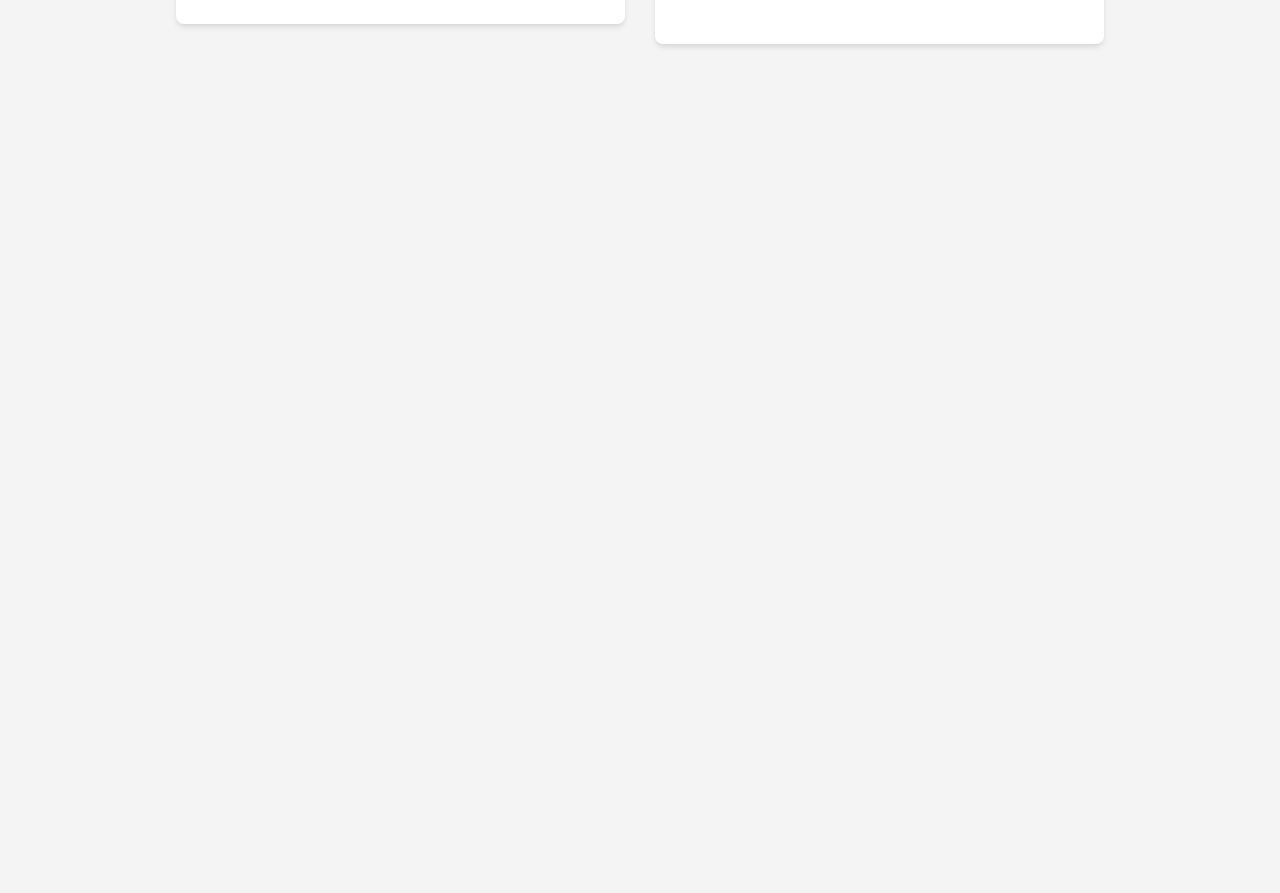
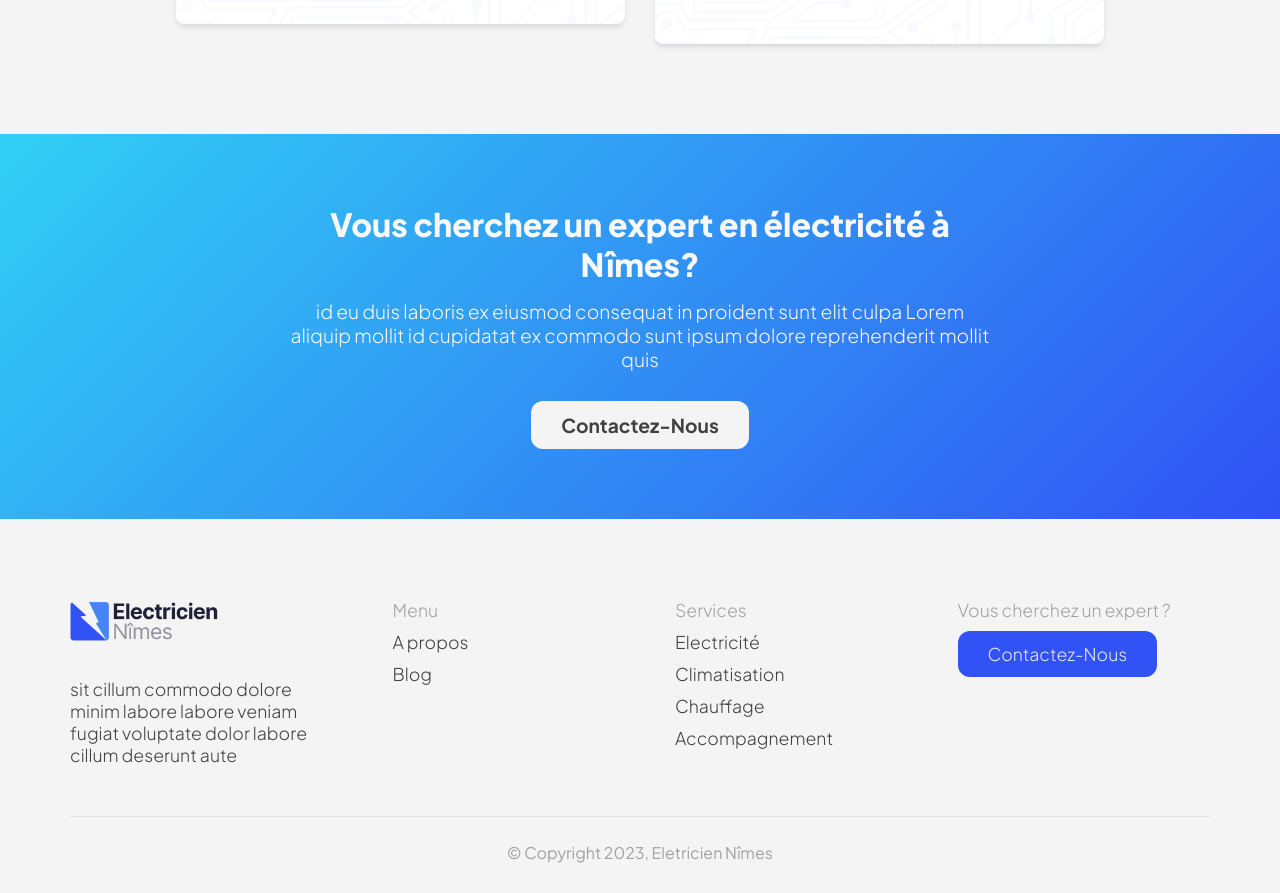
Before and after one commit to pierregoaer/deprecated-website-lending-v0, a React (Vite) app in the folder client/: page / in a window 1280 px wide. Shown: the part 1740-2633 px from the top of the page. Before the commit the page ends 1874 px from the top, so only its background shows below. Built offline with nearby package versions, Linux system fonts and the light colour scheme.

Commit message:
Adding CTA and footer with responsivness

```diff
--- a/client/src/App.jsx
+++ b/client/src/App.jsx
@@ -1,6 +1,8 @@
 import React from 'react';
 import { Routes, Route } from 'react-router-dom';
 import Nav from './components/Nav';
+import Footer from './components/Footer';
+import CTAMain from './components/CTAMain';
 import Home from './pages/Home';
 import Services from './pages/Services';
 import Contact from './pages/Contact';
@@ -16,6 +18,8 @@ function App() {
 				<Route path={'/services'} element={<Services />} />
 				<Route path={'/contact'} element={<Contact />} />
 			</Routes>
+			<CTAMain />
+			<Footer />
 		</>
 	);
 }
--- /dev/null
+++ b/client/src/components/CTAMain.jsx
@@ -0,0 +1,18 @@
+import React from 'react';
+import {Link} from 'react-router-dom';
+
+import '../styles/cta-main.css';
+
+export default function CTAMain() {
+    return (
+        <section className="cta-main--container">
+            <div className="section--inner cta-main--main">
+                <div className="cta-main--text">
+                    <h3>Vous cherchez un expert en électricité à Nîmes?</h3>
+                    <p>id eu duis laboris ex eiusmod consequat in proident sunt elit culpa Lorem aliquip mollit id cupidatat ex commodo sunt ipsum dolore reprehenderit mollit quis</p>
+                    <Link to={'/contact'} className="btn-primary">Contactez-Nous</Link>
+                </div>
+            </div>
+        </section>
+    );
+}
--- /dev/null
+++ b/client/src/components/Footer.jsx
@@ -0,0 +1,41 @@
+import React from 'react';
+import {Link} from 'react-router-dom';
+
+import '../styles/footer.css';
+
+export default function Footer() {
+    return (
+        <section className="footer--container">
+            <div className="section--inner footer--main">
+                <div className="footer--nav">
+                    <div className="column-1 column flex-column">
+                        <Link to={'/'} className="header--logo-container">
+                            <img className="header--logo" src="/logos/logo_main.png" alt=""/>
+                        </Link>
+                        <p>sit cillum commodo dolore minim labore labore veniam fugiat voluptate dolor labore cillum
+                            deserunt aute</p>
+                    </div>
+                    <div className="column-2 column flex-column">
+                        <p className="column-title">Menu</p>
+                        <Link to={'/'}>A propos</Link>
+                        <Link to={'/'}>Blog</Link>
+                    </div>
+                    <div className="column-3 column flex-column">
+                        <p className="column-title">Services</p>
+                        <Link to={'/'}>Electricité</Link>
+                        <Link to={'/'}>Climatisation</Link>
+                        <Link to={'/'}>Chauffage</Link>
+                        <Link to={'/'}>Accompagnement</Link>
+                    </div>
+                    <div className="column-4 column flex-column">
+                        <p className="column-title">Vous cherchez un expert ?</p>
+                        <Link to={'/contact'} className="btn-primary">Contactez-Nous</Link>
+                    </div>
+                </div>
+                <div className="footer--copyrights">
+                    © Copyright {new Date().getFullYear()}, Eletricien Nîmes
+                </div>
+            </div>
+        </section>
+    );
+}
--- /dev/null
+++ b/client/src/styles/cta-main.css
@@ -0,0 +1,35 @@
+.cta-main--container{
+    background: linear-gradient(-45deg, var(--primary-blue), var(--secondary-blue));
+
+}
+
+.cta-main--main{
+    padding: 70px 20px !important;
+}
+
+.cta-main--text {
+    max-width: 700px;
+    margin: 0 auto;
+    display: flex;
+    flex-direction: column;
+    align-items: center;
+    text-align: center;
+}
+
+.cta-main--text h3 {
+    color: var(--tertiary-text-color);
+    font-size: 2rem;
+    font-weight: 800;
+    margin-bottom: 15px;
+}
+
+.cta-main--text p {
+    color: var(--tertiary-text-color);
+    font-size: 1.2rem;
+    margin-bottom: 30px;
+}
+
+.cta-main--text a {
+    color: var(--default-text-color);
+    background-color: var(--primary-section-background-color);
+}
--- /dev/null
+++ b/client/src/styles/footer.css
@@ -0,0 +1,77 @@
+.footer--nav {
+    display: flex;
+    column-gap: 30px;
+    padding-bottom: 50px;
+    border-bottom: 1px solid var(--secondary-section-background-color);
+}
+
+.column {
+    flex: 1;
+}
+
+.column a, .column p {
+    font-size: 1.1rem;
+    font-weight: 300;
+}
+
+.column-1 {
+    margin-right: 40px;
+}
+
+.column-1 img {
+    height: 45px;
+    margin-bottom: 20px;
+}
+
+.flex-column {
+    display: flex;
+    flex-direction: column;
+    gap: 10px;
+}
+
+.column-title {
+    color: var(--footer-title-text-color);
+}
+
+/*.column-4 .column-title {*/
+/*    margin-bottom: 30px;*/
+/*}*/
+
+.column-4 a {
+    align-self: start;
+}
+
+.footer--copyrights {
+    text-align: center;
+    margin-top: 25px;
+    color: var(--footer-title-text-color)
+}
+
+.footer--main {
+    padding: 80px 30px 30px 30px !important;
+}
+
+@media (max-width: 1000px) {
+    .footer--nav {
+        flex-direction: column;
+        row-gap: 40px;
+        align-items: center;
+    }
+
+    .flex-column {
+        align-items: center;
+    }
+
+    .column-1 {
+        margin-right: 0px;
+    }
+
+    .column-1 p {
+        text-align: center;
+        max-width: 400px;
+    }
+
+    .column-4 a {
+        align-self: center;
+    }
+}
--- a/client/src/styles/home.css
+++ b/client/src/styles/home.css
@@ -71,6 +71,7 @@
 }
 
 .home--services--grid {
+    position: relative;
     max-width: 80%;
     display: grid;
     grid-template-columns: 1fr 1fr;
@@ -79,10 +80,27 @@
 
 
 .home--services--service {
+    position: relative;
     padding: 45px;
     background-color: white;
     border-radius: .5rem;
     box-shadow: rgba(0, 0, 0, 0.1) 0px 4px 6px -1px, rgba(0, 0, 0, 0.04) 0px 2px 4px -1px;
+    z-index: 1;
+}
+
+
+.home--services--service::before {
+    content: "";
+    position: absolute;
+    top: 0;
+    right: 0;
+    bottom: 0;
+    left: 0;
+    z-index: -1;
+    background-image: url("../../public/images/electricien-nimes-background.jpg");
+    background-size: cover;
+    background-position: center;
+    opacity: 0.15;
 }
 
 .home--services--service:nth-child(even) {
@@ -92,7 +110,7 @@
 .home--services--service svg {
     width: 60px;
     height: 60px;
-    fill: var(--main-blue);
+    fill: var(--primary-blue);
     margin-bottom: 25px;
 }
 
--- a/client/src/styles/nav.css
+++ b/client/src/styles/nav.css
@@ -63,7 +63,7 @@
     position: absolute;
     border-radius: 5px;
     transition: all 0.8s ease;
-    background-color: var(--main-blue);
+    background-color: var(--primary-blue);
 }
 
 .menu-top {
--- a/client/src/styles/styles.css
+++ b/client/src/styles/styles.css
@@ -1,9 +1,12 @@
 :root {
-    --main-blue: #3152f4;
+    --primary-blue: #3152f4;
+    --secondary-blue: #31d0f4;
     --primary-section-background-color: #f4f4f4;
     --secondary-section-background-color: #e3e3e3;
     --default-text-color: #404040;
     --secondary-text-color: #656565;
+    --tertiary-text-color: #f8f8f8;
+    --footer-title-text-color: #a1a1a1;
     --default-btn-text-color: #e8e8e8;
     background-color: var(--primary-section-background-color);
 }
@@ -43,14 +46,14 @@ h2 {
     margin-bottom: 25px;
 }
 
-p {
+p, a, li {
     font-weight: 300;
     font-size: 1.2rem;
 }
 
 .btn-primary {
     padding: 12px 30px;
-    background: var(--main-blue);
+    background: var(--primary-blue);
     color: var(--default-btn-text-color);
     border-radius: 0.75rem;
     font-size: 1.2rem;
```
